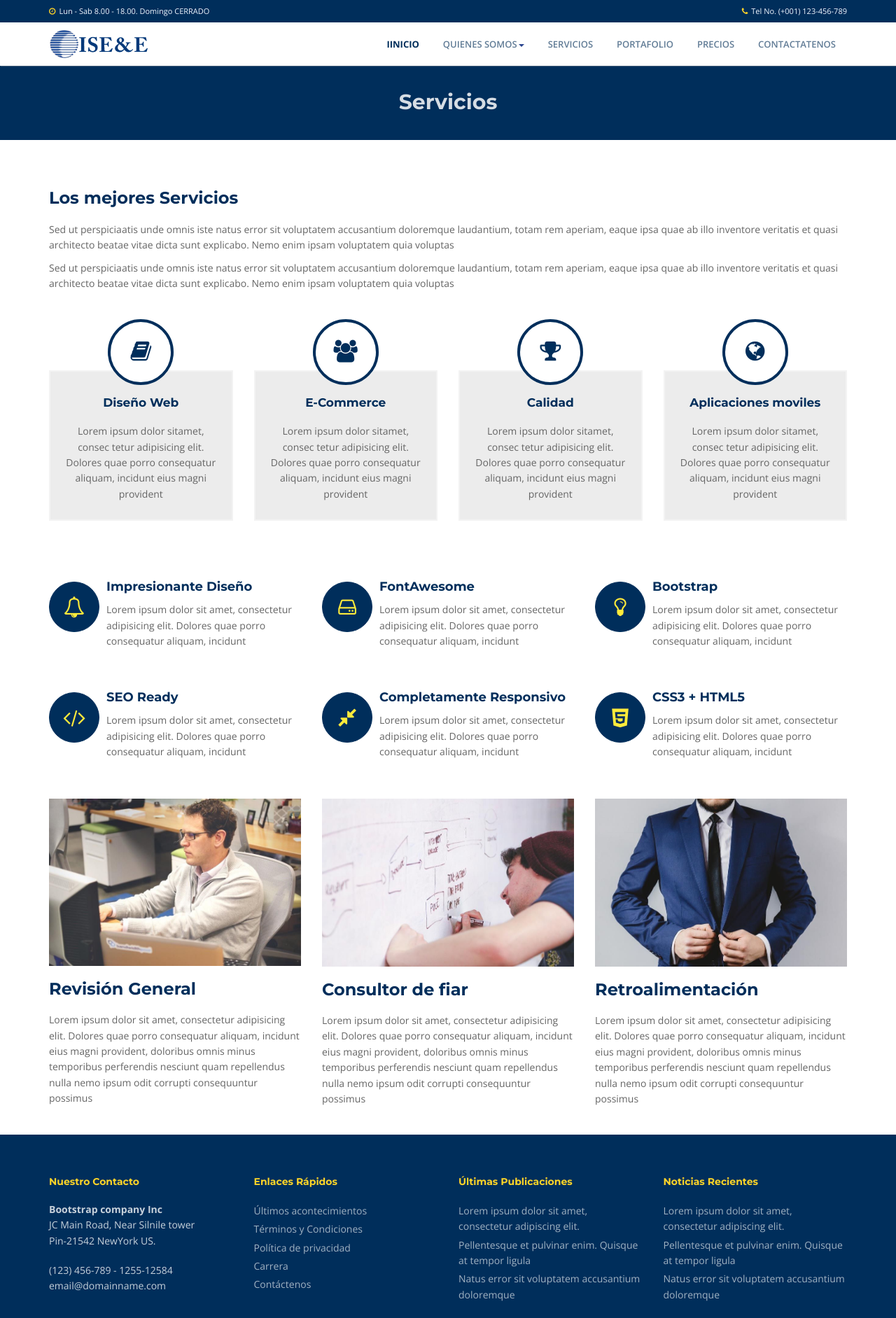
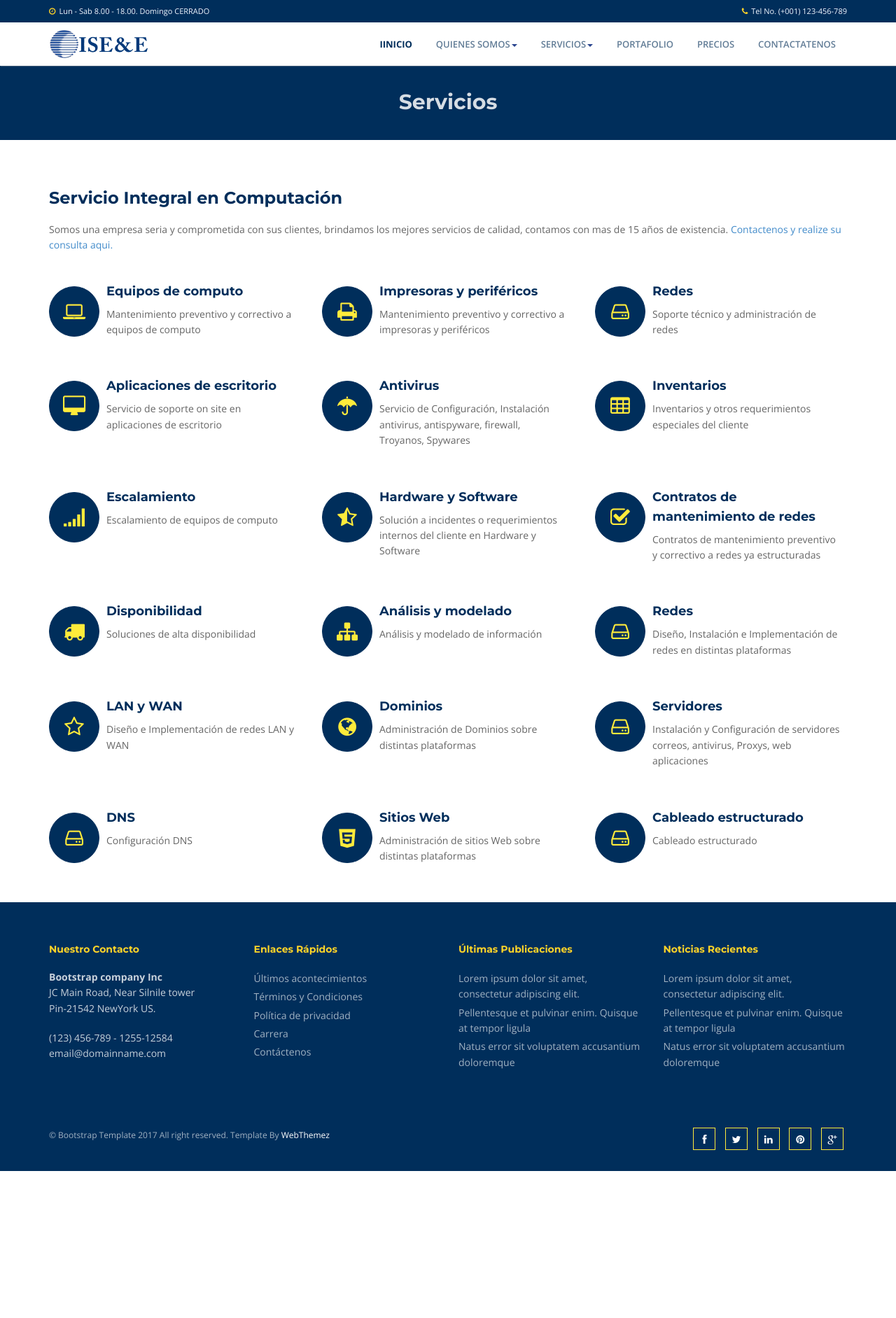
Before and after one commit to g4b12iel/ISEE, a PHP site: page /services.php?service=1 in a window 1280 px wide. Shown: the top 1883 px of the page at 70% size. After the commit the page ends 1673 px from the top, so only its background shows below. Run offline with PHP 8.4, Linux system fonts and the light colour scheme.

Commit message:
services actualizado

```diff
--- a/about.php
+++ b/about.php
@@ -75,6 +75,7 @@
 			</div><!-- fin: container -->
 		</section>
 		<div class="container">
+			<a name="why"></a>
 			<div class="about">
 				<div class="row">
 
@@ -92,7 +93,7 @@
 
 					<div class="col-md-4">
 						<div class="block-heading-two">
-							<h3><span>Nuestros servicios</span></h3>
+							<h3><span>Nuestros servicios mas solicitados</span></h3>
 						</div>
 						<!-- Accordion starts -->
 						<div class="panel-group" id="accordion-alt3">
--- a/components/head_header.php
+++ b/components/head_header.php
@@ -48,15 +48,26 @@
 							<a href="#" data-toggle="dropdown" class="dropdown-toggle">Quienes somos<b class="caret"></b></a>
 							<ul class="dropdown-menu">
 								<li><a href="about.php">ISE&E S.R.L.</a></li>
-								<li><a href="about.php">Nuestro equipo</a></li>
-								<li><a href="about.php">Noticias</a></li>
-								<li><a href="about.php">Inversionistas</a></li>
+								<li><a href="about.php#why">¿Por qué elegirnos?</a></li>
 							</ul>
 						</li><!-- fin: dropdown -->
-						<li><a href="services.php">Servicios</a></li>
-							<li><a href="portfolio.php">Portafolio</a></li>
-							<li><a href="pricing.php">Precios</a></li>
-							<li><a href="contact.php">Contactatenos</a></li>
+						<li class="dropdown">
+							<a href="#" data-toggle="dropdown" class="dropdown-toggle">Servicios<b class="caret"></b></a>
+							<ul class="dropdown-menu">
+								<li><a href="services.php?service=<?php echo $service=1; ?>">Integral en Computación</a></li>
+								<li><a href="services.php?service=<?php echo $service=2; ?>">Seguridad en redes</a></li>
+								<li><a href="services.php?service=<?php echo $service=3; ?>">Mantenimientos</a></li>
+								<li><a href="services.php?service=<?php echo $service=4; ?>">Telecomunicaciones</a></li>
+								<li><a href="services.php?service=<?php echo $service=5; ?>">Centro autorizado EPSON</a></li>
+								<li><a href="services.php?service=<?php echo $service=6; ?>">Capacitación a clientes</a></li>
+								<li><a href="services.php?service=<?php echo $service=7; ?>">Paginas web</a></li>
+							</ul>
+						</li><!-- fin: dropdown -->
+						<!-- <li><a href="services.php">Servicios</a> -->
+						</li>
+						<li><a href="portfolio.php">Portafolio</a></li>
+						<li><a href="pricing.php">Precios</a></li>
+						<li><a href="contact.php">Contactatenos</a></li>
 					</ul><!-- fin: nav navbar-nav -->
 				</div><!-- fin: navbar-collapse collapse -->
 				</div>
--- a/services.php
+++ b/services.php
@@ -1,5 +1,7 @@
 <?php
     include("components/head_header.php");
+    $service= 1;// valor por defecto
+    $service=($_GET['service']); // importante para cargar las paginas
 ?>
 <!-- end header -->
 	<section id="inner-headline">
@@ -14,19 +16,18 @@
 	<section id="content">
 		<div class="container content">
         <!-- Service Blcoks -->
-
             <div class="row">
                 <div class="col-md-12">
                     <div class="about-logo">
-									<h3>Los mejores <span class="color">Servicios</span></h3>
-									<p>Sed ut perspiciaatis unde omnis iste natus error sit voluptatem accusantium doloremque laudantium, totam rem aperiam, eaque ipsa quae ab illo inventore veritatis et quasi architecto beatae vitae dicta sunt explicabo. Nemo enim ipsam voluptatem quia voluptas</p>
-                                    	<p>Sed ut perspiciaatis unde omnis iste natus error sit voluptatem accusantium doloremque laudantium, totam rem aperiam, eaque ipsa quae ab illo inventore veritatis et quasi architecto beatae vitae dicta sunt explicabo. Nemo enim ipsam voluptatem quia voluptas</p>
+                        <h3>Servicio Integral en Computaci&oacute;n</h3>
+                        <p>Somos una empresa seria y comprometida con sus clientes, brindamos los mejores servicios de calidad, contamos con mas de 15 años de existencia. <a href="contact.php">Contactenos y realize su consulta aqui.</a></p>
                     </div>
                 </div>
             </div>
 
-						 			<div class="row">
+		<!-- <div class="row">
             <div class="skill-home"> <div class="skill-home-solid clearfix">
+
             <div class="col-md-3 text-center">
             <span class="icons c1"><i class="fa fa-book"></i></span> <div class="box-area">
             <h3>Diseño Web</h3> <p>Lorem ipsum dolor sitamet, consec tetur adipisicing elit. Dolores quae porro consequatur aliquam, incidunt eius magni provident</p></div>
@@ -39,68 +40,175 @@
             <span class="icons c3"><i class="fa fa-trophy"></i></span> <div class="box-area">
             <h3>Calidad</h3> <p>Lorem ipsum dolor sitamet, consec tetur adipisicing elit. Dolores quae porro consequatur aliquam, incidunt eius magni provident</p></div>
             </div>
+
             <div class="col-md-3 text-center">
-		<span class="icons c4"><i class="fa fa-globe"></i></span> <div class="box-area">
+                <span class="icons c4"><i class="fa fa-globe"></i></span>
+                <div class="box-area">
                     <h3>Aplicaciones moviles</h3> <p>Lorem ipsum dolor sitamet, consec tetur adipisicing elit. Dolores quae porro consequatur aliquam, incidunt eius magni provident</p>
+                </div>
+            </div>
+
+            <div class="col-md-3 text-center">
+                <span class="icons c4"><i class="fa fa-globe"></i></span>
+                <div class="box-area">
+                    <h3>Aplicaciones moviles</h3> <p>Lorem ipsum dolor sitamet, consec tetur adipisicing elit. Dolores quae porro consequatur aliquam, incidunt eius magni provident</p>
+                </div>
+            </div>
+
             </div></div>
-		</div></div>
-		</div>
+		</div>  -->
 		<!-- Info Blcoks -->
         <div class="row">
             <div class="col-sm-4 info-blocks">
-                <i class="icon-info-blocks fa fa-bell-o"></i>
+                <i class="icon-info-blocks fa fa-laptop"></i>
                 <div class="info-blocks-in">
-                    <h3>Impresionante Diseño</h3>
-                    <p>Lorem ipsum dolor sit amet, consectetur adipisicing elit. Dolores quae porro consequatur aliquam, incidunt</p>
+                    <h3>Equipos de computo</h3>
+                    <p>Mantenimiento preventivo y correctivo a equipos de computo</p>
+                </div>
+            </div>
+
+            <div class="col-sm-4 info-blocks">
+                <i class="icon-info-blocks fa fa-print"></i>
+                <div class="info-blocks-in">
+                    <h3>Impresoras y perif&eacute;ricos</h3>
+                    <p>Mantenimiento preventivo y correctivo a impresoras y perif&eacute;ricos</p>
+                </div>
+            </div>
+
+            <div class="col-sm-4 info-blocks">
+                <i class="icon-info-blocks fa fa-hdd-o"></i>
+                <div class="info-blocks-in">
+                    <h3>Redes</h3>
+                    <p>Soporte t&eacute;cnico y administraci&oacute;n de redes</p>
+                </div>
+            </div>
+        </div>
+        <div class="row">
+            <div class="col-sm-4 info-blocks">
+                <i class="icon-info-blocks fa fa-desktop"></i>
+                <div class="info-blocks-in">
+                    <h3>Aplicaciones de escritorio</h3>
+                    <p>Servicio de soporte on site en aplicaciones de escritorio</p>
+                </div>
+            </div>
+
+            <div class="col-sm-4 info-blocks">
+                <i class="icon-info-blocks fa fa-umbrella"></i>
+                <div class="info-blocks-in">
+                    <h3>Antivirus</h3>
+                    <p>Servicio de Configuraci&oacute;n, Instalaci&oacute;n antivirus, antispyware, firewall, Troyanos, Spywares</p>
+                </div>
+            </div>
+
+            <div class="col-sm-4 info-blocks">
+                <i class="icon-info-blocks fa fa-table"></i>
+                <div class="info-blocks-in">
+                    <h3>Inventarios</h3>
+                    <p>Inventarios y otros requerimientos especiales del cliente</p>
+                </div>
+            </div>
+        </div>
+        <div class="row">
+            <div class="col-sm-4 info-blocks">
+                <i class="icon-info-blocks fa fa-signal"></i>
+                <div class="info-blocks-in">
+                    <h3>Escalamiento</h3>
+                    <p>Escalamiento de equipos de computo</p>
+                </div>
+            </div>
+
+            <div class="col-sm-4 info-blocks">
+                <i class="icon-info-blocks fa fa-star-half-o"></i>
+                <div class="info-blocks-in">
+                    <h3>Hardware y Software</h3>
+                    <p>Soluci&oacute;n a incidentes o requerimientos internos del cliente en Hardware y Software</p>
+                </div>
+            </div>
+
+            <div class="col-sm-4 info-blocks">
+                <i class="icon-info-blocks fa fa-check-square-o"></i>
+                <div class="info-blocks-in">
+                    <h3>Contratos de mantenimiento de redes</h3>
+                    <p>Contratos de mantenimiento preventivo y correctivo a redes ya estructuradas</p>
+                </div>
+            </div>
+        </div>
+        <!-- End Info Blcoks -->
+        <!-- Info Blcoks -->
+        <div class="row">
+            <div class="col-sm-4 info-blocks">
+                <i class="icon-info-blocks fa fa-truck"></i>
+                <div class="info-blocks-in">
+                    <h3>Disponibilidad</h3>
+                    <p>Soluciones de alta disponibilidad</p>
+                </div>
+            </div>
+            <div class="col-sm-4 info-blocks">
+                <i class="icon-info-blocks fa fa-sitemap"></i>
+                <div class="info-blocks-in">
+                    <h3>An&aacute;lisis y modelado</h3>
+                    <p>An&aacute;lisis y modelado de informaci&oacute;n</p>
                 </div>
             </div>
             <div class="col-sm-4 info-blocks">
                 <i class="icon-info-blocks fa fa-hdd-o"></i>
                 <div class="info-blocks-in">
-                    <h3>FontAwesome</h3>
-                    <p>Lorem ipsum dolor sit amet, consectetur adipisicing elit. Dolores quae porro consequatur aliquam, incidunt</p>
+                    <h3>Redes</h3>
+                    <p>Dise&ntilde;o, Instalaci&oacute;n e Implementaci&oacute;n de redes en distintas plataformas</p>
+                </div>
+            </div>
+        </div>
+        <div class="row">
+            <div class="col-sm-4 info-blocks">
+                <i class="icon-info-blocks fa fa-star-o"></i>
+                <div class="info-blocks-in">
+                    <h3>LAN y WAN</h3>
+                    <p>Dise&ntilde;o e Implementaci&oacute;n de redes LAN y WAN</p>
                 </div>
             </div>
             <div class="col-sm-4 info-blocks">
-                <i class="icon-info-blocks fa fa-lightbulb-o"></i>
+                <i class="icon-info-blocks fa fa-globe"></i>
                 <div class="info-blocks-in">
-                    <h3>Bootstrap</h3>
-                    <p>Lorem ipsum dolor sit amet, consectetur adipisicing elit. Dolores quae porro consequatur aliquam, incidunt</p>
+                    <h3>Dominios</h3>
+                    <p>Administraci&oacute;n de Dominios sobre distintas plataformas</p>
+                </div>
+            </div>
+            <div class="col-sm-4 info-blocks">
+                <i class="icon-info-blocks fa fa-hdd-o"></i>
+                <div class="info-blocks-in">
+                    <h3>Servidores</h3>
+                    <p>Instalaci&oacute;n y Configuraci&oacute;n de servidores correos, antivirus, Proxys, web aplicaciones</p>
                 </div>
             </div>
         </div>
-        <!-- End Info Blcoks -->
-
-
-        <!-- Info Blcoks -->
         <div class="row">
             <div class="col-sm-4 info-blocks">
-                <i class="icon-info-blocks fa fa-code"></i>
+                <i class="icon-info-blocks fa fa-hdd-o"></i>
                 <div class="info-blocks-in">
-                    <h3>SEO Ready</h3>
-                    <p>Lorem ipsum dolor sit amet, consectetur adipisicing elit. Dolores quae porro consequatur aliquam, incidunt</p>
-                </div>
-            </div>
-            <div class="col-sm-4 info-blocks">
-                <i class="icon-info-blocks fa fa-compress"></i>
-                <div class="info-blocks-in">
-                    <h3>Completamente Responsivo</h3>
-                    <p>Lorem ipsum dolor sit amet, consectetur adipisicing elit. Dolores quae porro consequatur aliquam, incidunt</p>
+                    <h3>DNS</h3>
+                    <p>Configuraci&oacute;n DNS</p>
                 </div>
             </div>
             <div class="col-sm-4 info-blocks">
                 <i class="icon-info-blocks fa fa-html5"></i>
                 <div class="info-blocks-in">
-                    <h3>CSS3 + HTML5</h3>
-                    <p>Lorem ipsum dolor sit amet, consectetur adipisicing elit. Dolores quae porro consequatur aliquam, incidunt</p>
+                    <h3>Sitios Web</h3>
+                    <p>Administraci&oacute;n de sitios Web sobre distintas plataformas</p>
+                </div>
+            </div>
+            <div class="col-sm-4 info-blocks">
+                <i class="icon-info-blocks fa fa-hdd-o"></i>
+                <div class="info-blocks-in">
+                    <h3>Cableado estructurado</h3>
+                    <p>Cableado estructurado</p>
                 </div>
             </div>
         </div>
         <!-- End Info Blcoks -->
-        <div class="row service-v1 margin-bottom-40">
+        <!-- <div class="row service-v1 margin-bottom-40">
             <div class="col-md-4 md-margin-bottom-40">
                <img class="img-responsive" src="img/service1.jpg" alt="">
-                <h3>Revisión General</h3>
+                <h3>Servicio Integral en Computaci&oacute;n</h3>
                 <p>Lorem ipsum dolor sit amet, consectetur adipisicing elit. Dolores quae porro consequatur aliquam, incidunt eius magni provident, doloribus omnis minus temporibus perferendis nesciunt quam repellendus nulla nemo ipsum odit corrupti consequuntur possimus</p>
             </div>
             <div class="col-md-4">
@@ -113,7 +221,7 @@
                 <h3>Retroalimentación</h3>
                 <p>Lorem ipsum dolor sit amet, consectetur adipisicing elit. Dolores quae porro consequatur aliquam, incidunt eius magni provident, doloribus omnis minus temporibus perferendis nesciunt quam repellendus nulla nemo ipsum odit corrupti consequuntur possimus</p>
             </div>
-        </div>
+        </div> -->
         <!-- End Service Blcoks -->
     </div>
   </section>
```
Also changed, not shown: components/about/1.php (added, +114 -0 lines). Lines whose indentation alone changed are shown as unchanged.
